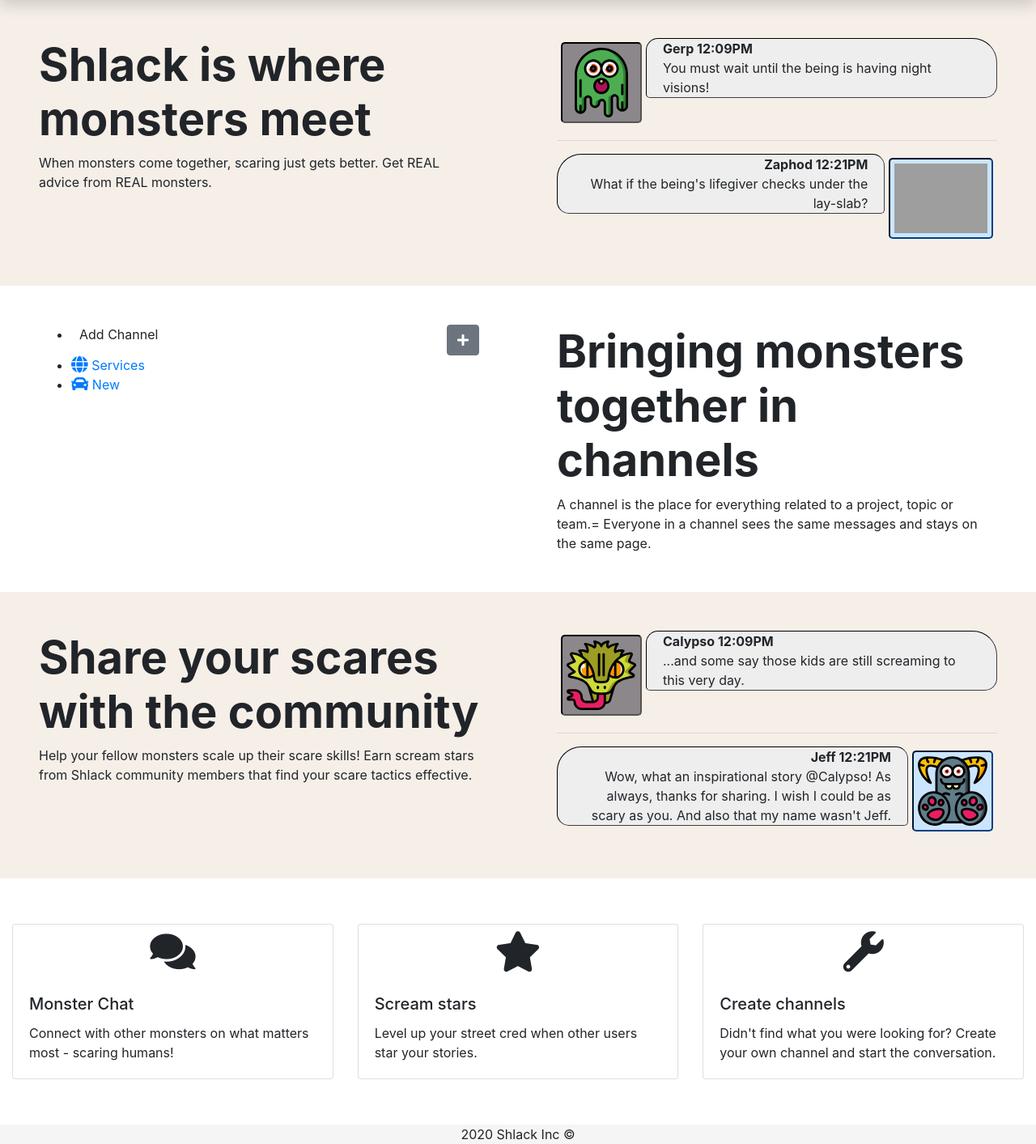
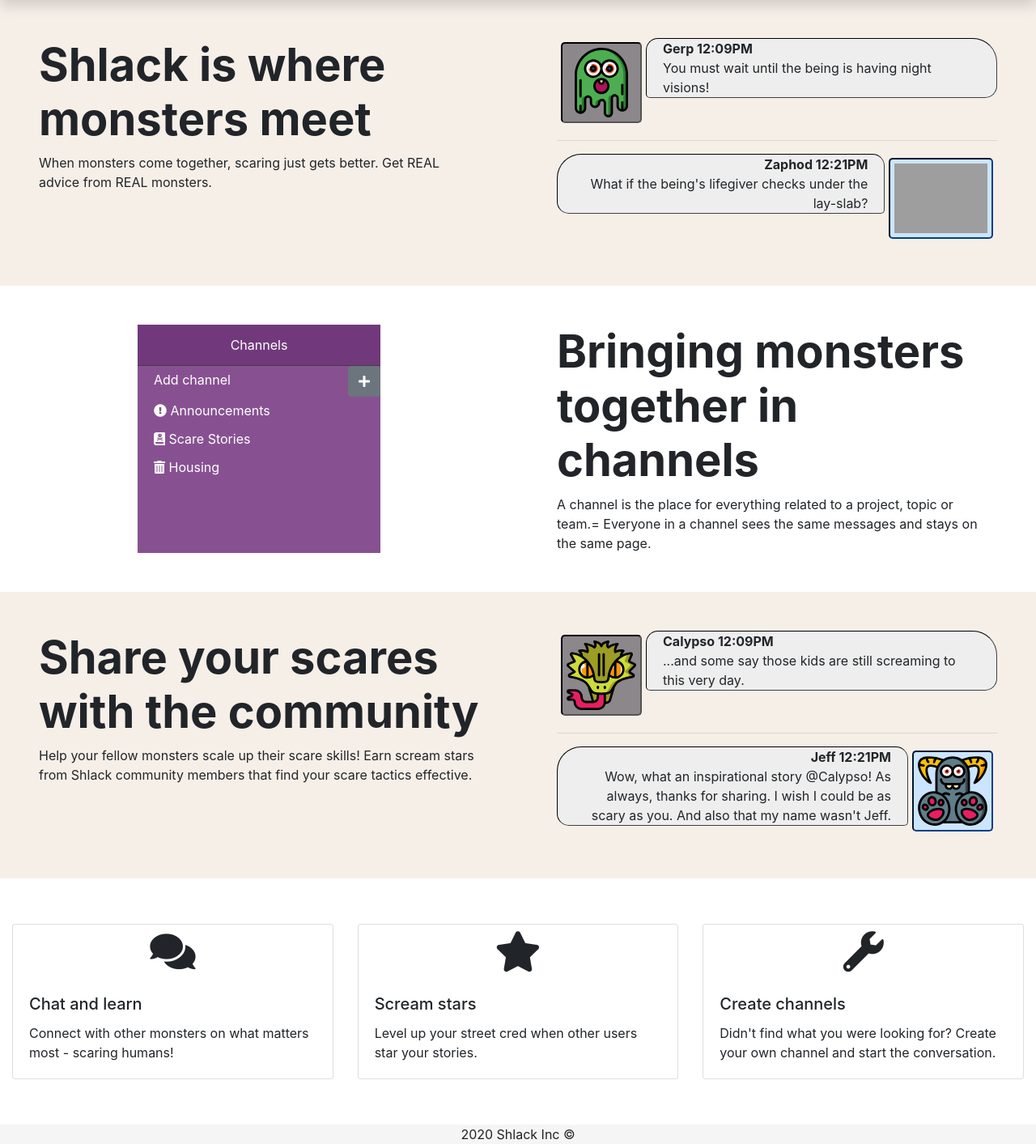
Before and after one commit to kevinhynes/shlack, a Flask app: page / in a window 1280 px wide. Shown: the part 79-1492 px from the top of the page at 81% size. Run offline with Flask 2, Linux system fonts and the light colour scheme; some libraries are stand-ins or nearby versions; grey boxes are pictures that could not be loaded.

Commit message:
Fake sidebar on home page

```diff
--- a/static/style.css
+++ b/static/style.css
@@ -216,6 +216,42 @@ body, html {
   border-radius: 30px 15px 5px 15px;
 }
 
+/*Fake Sidebar*/
+.fake-sidebar {
+  overflow: auto;
+  background-color: #875191;
+  left: 0px;
+  padding: 0px;
+  margin: 0px auto;
+  max-width: 300px;
+  height: 100%;
+  color: #ffffff;
+}
+.fake-sidebar ul {
+  list-style: none;
+  cursor: pointer;
+  line-height: 35px;
+  padding: 0px;
+}
+.fake-sidebar li {
+  padding-left: 20px;
+}
+.fake-sidebar li a {
+  color: #ffffff;
+}
+.fake-sidebar .header {
+  background-color: #71397c;
+  border-bottom: 1px solid #403e41;
+  line-height: 50px;
+  display: block;
+  text-align: center;
+  cursor: default;
+  padding-left: 0px;
+}
+.fake-sidebar .add-channel {
+  cursor: default;
+}
+
 footer {
   background: #f5f5f5;
   margin: 0px -15px;
--- a/static/style.scss
+++ b/static/style.scss
@@ -26,7 +26,6 @@ body,html {
   height: 100%;
   //overflow: hidden;
 }
-
 
 /*Navbar*/
 #navbar {
@@ -221,6 +220,46 @@ body,html {
   border-radius: 30px 15px 5px 15px;
 }
 
+
+/*Fake Sidebar*/
+.fake-sidebar {
+  overflow: auto;
+  background-color: $purple3;
+  left: 0px;
+  padding: 0px;
+  margin: 0px auto;
+  max-width: 300px;
+  height: 100%;
+  color: $white;
+  ul {
+    list-style: none;
+    cursor: pointer;
+    line-height: 35px;
+    padding: 0px;
+  }
+  li {
+    padding-left: 20px;
+  }
+  li a {
+    color: $white;
+  }
+  .header {
+    background-color: $purple2;
+    border-bottom: 1px solid $darkergray;
+    line-height: 50px;
+    display: block;
+    text-align: center;
+    cursor: default;
+    padding-left: 0px;
+  }
+  .add-channel {
+    cursor: default;
+  }
+}
+
+
+
+
 footer {
   background: $lightergray;
   margin: 0px -15px;
--- a/templates/home.html
+++ b/templates/home.html
@@ -58,32 +58,40 @@
 
       <div class="col-md-6 p-5">
 
-        <ul class="menu-content">
-          <li>
-            <span style="padding-left: 10px;">Add Channel</span>
+        <div class="fake-sidebar">
+          <ul>
+            <li class="header">
+              <span >Channels</span>
+            </li>
+
+            <li class="add-channel">
+              <span>Add channel</span>
               <button class="btn btn-secondary" data-target="#channelModal" data-toggle="modal" style="float: right;"><i class="fa fa-plus"></i></button>
             </li>
 
-          <li data-toggle="collapse" data-target="#service" class="collapsed" style="clear: right;">
-            <a href="#"><i class="fa fa-globe fa-lg"></i> Services <span class="arrow"></span></a>
+            <li style="clear: right;">
+              <a href="#"><i class="fas fa-exclamation-circle my-2 mx-auto"></i> Announcements <span class="arrow"></span></a>
             </li>
-          <ul class="sub-menu collapse" id="service">
-            <li>New Service 1</li>
-            <li>New Service 2</li>
-            <li>New Service 3</li>
-          </ul>
 
-          <li data-toggle="collapse" data-target="#new" class="collapsed">
-            <a href="#"><i class="fa fa-car fa-lg"></i> New <span class="arrow"></span></a>
+            <li>
+              <a href="#"><i class="fas fa-book-dead my-2 mx-auto"></i> Scare Stories <span class="arrow"></span></a>
             </li>
-          <ul class="sub-menu collapse" id="new">
-            <li>New New 1</li>
-            <li>New New 2</li>
-            <li>New New 3</li>
-          </ul>
+
+            <li>
+              <a href="#"><i class="fas fa-trash-alt my-2 mx-auto"></i> Housing <span class="arrow"></span></a>
+            </li>
+
+{#            <li data-toggle="collapse" data-target="#new" class="collapsed">#}
+{#              <a href="#"><i class="fa fa-car fa-lg"></i> New <span class="arrow"></span></a>#}
+{#            </li>#}
+{#            <ul class="sub-menu collapse" id="new">#}
+{#              <li>New New 1</li>#}
+{#              <li>New New 2</li>#}
+{#              <li>New New 3</li>#}
+{#            </ul>#}
 
           </ul>
-
+        </div>
       </div>
 
     </div>
@@ -137,7 +145,7 @@
         <div class="card my-2">
           <i class="fas fa-comments my-2 mx-auto" style="font-size: 50px;"></i>
           <div class="card-body">
-            <h5 class="card-title">Monster Chat</h5>
+            <h5 class="card-title">Chat and learn</h5>
             <p class="card-text">Connect with other monsters on what matters most - scaring humans!</p>
           </div>
         </div>
```
Also changed, not shown: 1 other file. Lines whose indentation alone changed are shown as unchanged.
